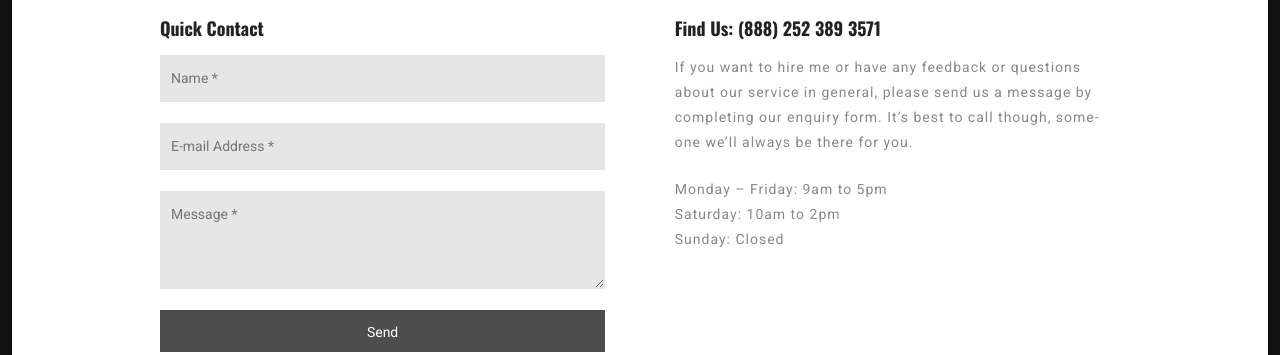
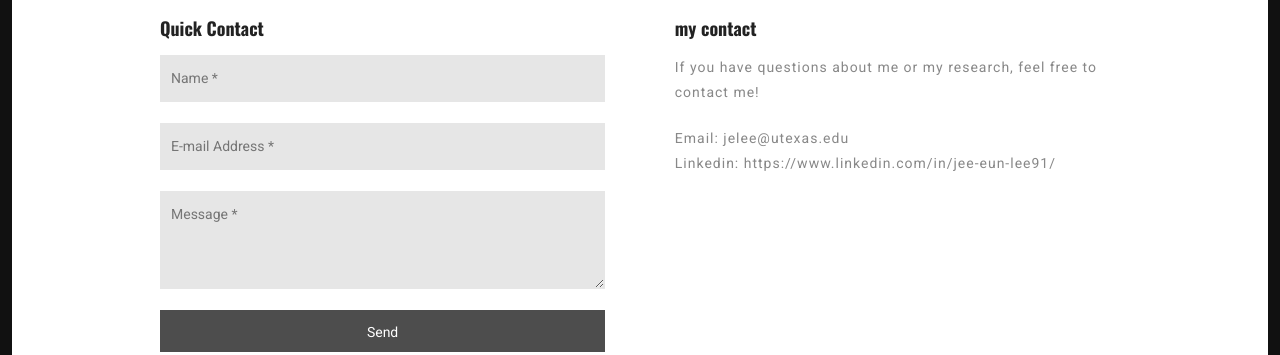
Before and after one commit to jeeeunlee/jeeeunlee.github.io, a plain HTML site: page contact.html in a window 1280 px wide. Shown: the part 767-1122 px from the top of the page. Drawn offline with nearby package versions, Linux system fonts and the light colour scheme; some packages are replaced by stand-ins of ours; a web font is replaced by a local one.

Commit message:
update contact

```diff
--- a/contact.html
+++ b/contact.html
@@ -61,7 +61,7 @@
 					<div>embed google maps</a></div>
 					<style>#gmap_canvas img{max-width:none!important;background:none!important}</style>
 					</div>
-					<p><script type='text/javascript'>function init_map(){var myOptions = {zoom:10,center:new google.maps.LatLng(3.4000221,-76.387969),mapTypeId: google.maps.MapTypeId.ROADMAP};map = new google.maps.Map(document.getElementById('gmap_canvas'), myOptions);marker = new google.maps.Marker({map: map,position: new google.maps.LatLng(3.4000221,-76.387969)});infowindow = new google.maps.InfoWindow({content:'<strong>Jane Photography</strong><br />Florida Beach<br />'});google.maps.event.addListener(marker, 'click', function(){infowindow.open(map,marker);});infowindow.open(map,marker);}google.maps.event.addDomListener(window, 'load', init_map);</script></p>
+					<p><script type='text/javascript'>function init_map(){var myOptions = {zoom:10,center:new google.maps.LatLng(30.291309, -97.737450),mapTypeId: google.maps.MapTypeId.ROADMAP};map = new google.maps.Map(document.getElementById('gmap_canvas'), myOptions);marker = new google.maps.Marker({map: map,position: new google.maps.LatLng(30.291309, -97.737450)});infowindow = new google.maps.InfoWindow({content:'<strong>HCRL</strong><br />The University of Texas at Austin<br />'});google.maps.event.addListener(marker, 'click', function(){infowindow.open(map,marker);});infowindow.open(map,marker);}google.maps.event.addDomListener(window, 'load', init_map);</script></p>
 					<!-- END MAP -->
 
 					<div class="wpcmsdev-columns">
@@ -82,14 +82,13 @@
 
 						</div>
 						<div class="column column-width-one-half">
-							<h4>Find Us: (888) 252 389 3571</h4>
+							<h4>my contact</h4>
 							<p>
-								If you want to hire me or have any feedback or questions about our service in general, please send us a message by completing our enquiry form. It’s best to call though, someone we’ll always be there for you.
+								If you have questions about me or my research, feel free to contact me!
 							</p>
 							<p>
-								Monday – Friday: 9am to 5pm<br>
-								Saturday: 10am to 2pm<br>
-								Sunday: Closed
+								Email: jelee@utexas.edu<br>
+								Linkedin: https://www.linkedin.com/in/jee-eun-lee91/ <br>
 							</p>
 						</div>
 					</div>
```
Also changed, not shown: index.html (+1 -1 lines).
